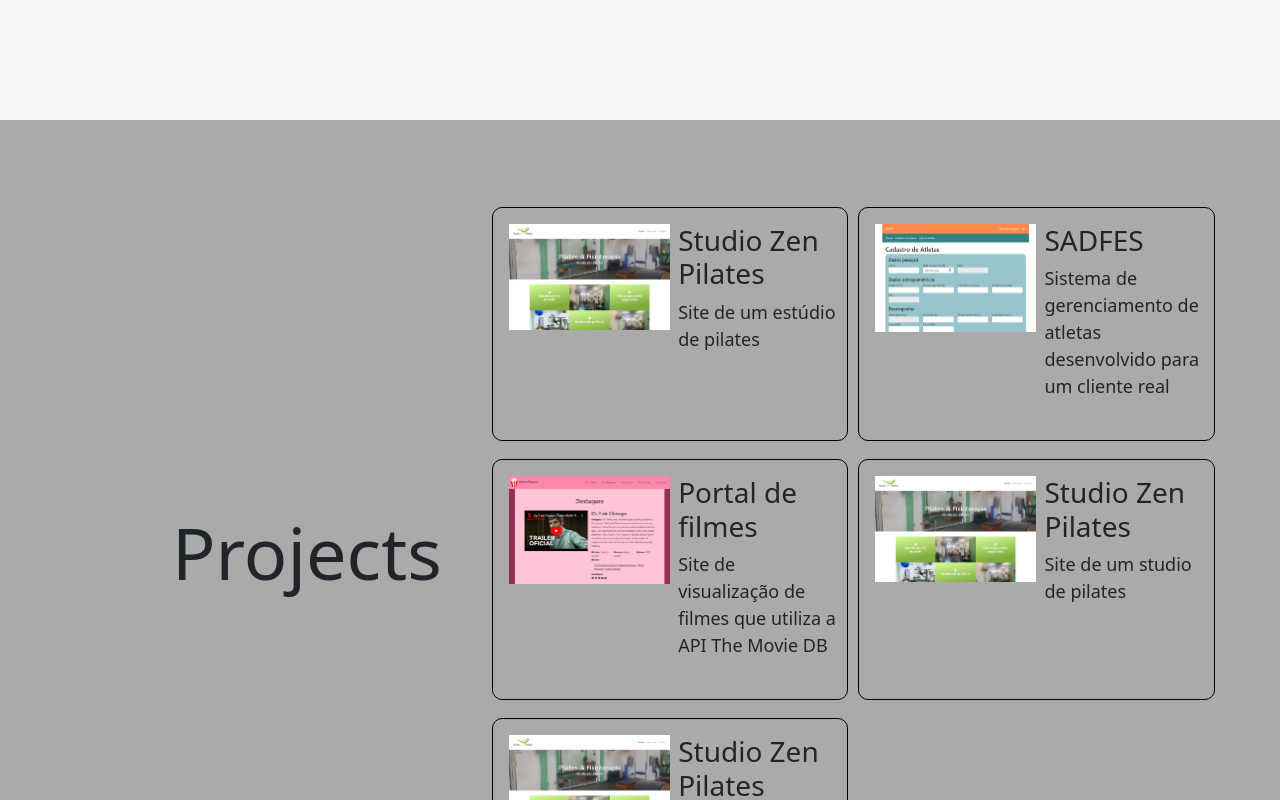
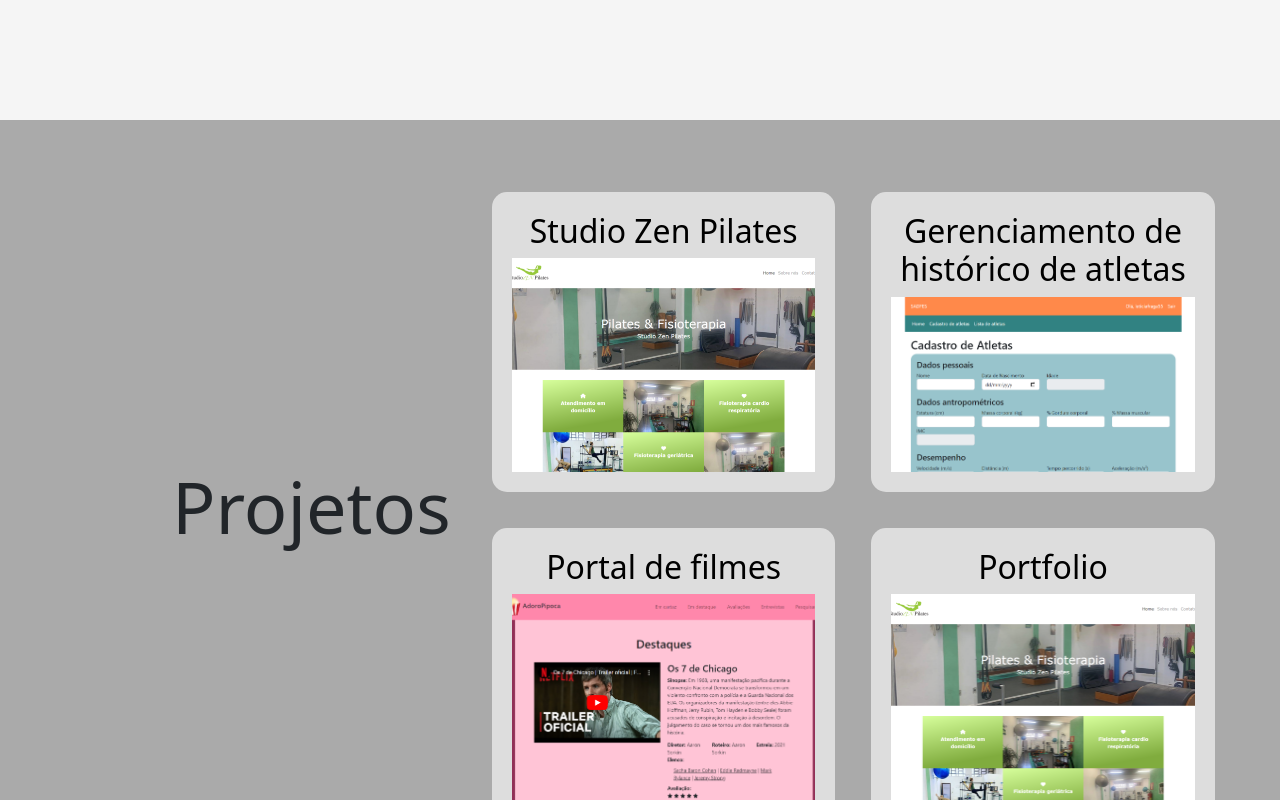
Before and after one commit to leticiafraga/leticiafraga.github.io, a React (Vite) app: page / in a window 1280 px wide. Shown: the part 680-1480 px from the top of the page. Built offline with nearby package versions, Linux system fonts and the light colour scheme.

Commit message:
edit cards style

```diff
--- a/src/components/Contact/Contact.tsx
+++ b/src/components/Contact/Contact.tsx
@@ -9,7 +9,7 @@ export default function Contact() {
       id="contact"
     >
       <div className="col-10 offset-1">
-        <h2>Contact</h2>
+        <h2>Contato</h2>
       </div>
     </section>
   );
--- /dev/null
+++ b/src/components/Header/Header.module.scss
@@ -0,0 +1,3 @@
+.navbar {
+    z-index: 30;
+}
--- a/src/components/Header/Header.tsx
+++ b/src/components/Header/Header.tsx
@@ -1,3 +1,5 @@
+import style from './Header.module.scss';
+
 interface Props {
   options: NavLink[];
   activeSection: number;
@@ -11,7 +13,7 @@ interface NavLink {
 
 export default function Header(props: Props) {
   return (
-    <nav className="navbar navbar-expand">
+    <nav className={style.navbar + " navbar navbar-expand"}>
       <div className="container">
         <a className="navbar-brand" href="#main">
           Letícia Fraga
--- a/src/components/Projects/Projects.module.scss
+++ b/src/components/Projects/Projects.module.scss
@@ -2,23 +2,76 @@
 
 .projects {
   background-color: $bg;
-  height: 100vh;
-  padding-top: 9vh;
+  padding: 9vh 0;
 }
 
 .wrapper {
   display: grid;
   grid-template-columns: repeat(2, 1fr);
-  grid-column-gap: 10px;
-  grid-row-gap: 1em;
+  grid-column-gap: 2em;
+  grid-row-gap: 2em;
 }
 
-.card {
-  border: 1px solid black;
-  padding: 16px;
-  border-radius: 10px;
-
+.flipCard {
+  background-color: transparent;
+  perspective: 1000px;
+  height: 300px;
+  width: 100%;
+  .imgContainer {
+    display: flex;
+    overflow: hidden;
+    height: 260px;
+    max-height: 100%;
+    width: 100%;
+    flex-shrink: 1;
+  }
   img {
-    max-width: 100%;
+    width: 100%;
+    object-fit: cover;
+    object-position: top;
   }
 }
+
+.flipCardInner {
+  display: block;
+  position: relative;
+  width: 100%;
+  height: 100%;
+  text-align: center;
+  transition: transform 0.8s;
+  transform-style: preserve-3d;
+}
+
+.flipCard:hover .flipCardInner {
+  transform: rotateY(180deg);
+}
+
+.flipCardFront,
+.flipCardBack {
+  position: absolute;
+  width: 100%;
+  height: 100%;
+  -webkit-backface-visibility: hidden; /* Safari */
+  backface-visibility: hidden;
+  border-radius: 15px;
+  padding: 20px;
+  display: flex;
+  flex-direction: column;
+  align-items: center;
+  justify-content: space-between;
+}
+
+.flipCardFront {
+  background-color: #ddd;
+  color: black;
+}
+
+.flipCardBack {
+  background-color: #888;
+  color: white;
+  transform: rotateY(180deg);
+  display: flex;
+  align-items: center;
+  text-align: center;
+  justify-content: center;
+}
--- a/src/components/Projects/Projects.tsx
+++ b/src/components/Projects/Projects.tsx
@@ -18,28 +18,22 @@ const projects: Project[] = [
     image: pilates,
   },
   {
-    name: "SADFES",
+    name: "Gerenciamento de histórico de atletas",
     description:
-      "Sistema de gerenciamento de atletas desenvolvido para um cliente real",
-    link: "https://github.com/ICEI-PUC-Minas-PPLES-TI/plf-es-2022-2-ti4-0658100-sadfes-demanda-7",
+      "Demonstração de um sistema de gerenciamento de atletas desenvolvido para um cliente real em uma disciplina da faculdade.",
+    link: "https://tis4-demo.web.app/",
     image: sadfes,
   },
   {
     name: "Portal de filmes",
     description:
-      "Site de visualização de filmes que utiliza a API The Movie DB",
+      "Site de visualização de filmes responsivo que utiliza a API The Movie DB",
     link: "https://leticiafraga.github.io/portal-filmes/index.html",
     image: portalFilmes,
   },
   {
-    name: "Studio Zen Pilates",
-    description: "Site de um studio de pilates",
-    link: "https://studiozenpilates.web.app/",
-    image: pilates,
-  },
-  {
-    name: "Studio Zen Pilates",
-    description: "Site de um studio de pilates",
+    name: "Portfolio",
+    description: "Meu portfolio em React",
     link: "https://studiozenpilates.web.app/",
     image: pilates,
   },
@@ -54,18 +48,22 @@ export default function Projects() {
       id="projects"
     >
       <div className="col-3 offset-1">
-        <h2>Projects</h2>
+        <h2>Projetos</h2>
       </div>
       <div className={"col-7 " + style.wrapper}>
         {projects.map((p) => (
-          <div className={style.card + " d-flex"}>
-            <a href={p.link} className="col-6">
-              <img src={p.image} />
+          <div className={style.flipCard}>
+            <a target="_blank" href={p.link} className={style.flipCardInner}>
+              <div className={style.flipCardFront}>
+                <h3>{p.name}</h3>
+                <div className={style.imgContainer}>
+                  <img src={p.image} />
+                </div>
+              </div>
+              <div className={style.flipCardBack}>
+                <p>{p.description}</p>
+              </div>
             </a>
-            <div className="mb-2 ms-2 col-6">
-              <h3>{p.name}</h3>
-              <p>{p.description}</p>
-            </div>
           </div>
         ))}
       </div>
--- a/src/components/Resume/Resume.tsx
+++ b/src/components/Resume/Resume.tsx
@@ -24,6 +24,12 @@ export default function Resume() {
           <li>Engenharia de Software, PUC Minas, cursando</li>
           <li>Engenharia Aeroespacial, UFMG, cursado até o 4º período</li>
         </ul>
+        <h3>Idiomas</h3>
+        <ul>
+          <li>Inglês, B2</li>
+          <li>Espanhol, B1</li>
+          <li>Francês, A2</li>
+        </ul>
       </div>
     </section>
   );
--- a/src/index.scss
+++ b/src/index.scss
@@ -2,7 +2,6 @@
 
 body {
   font-size: large;
-  min-height: 100vh;
   background-color: whitesmoke;
 }
 
@@ -22,3 +21,13 @@ nav {
 h2 {
   font-size: 9vh;
 }
+
+h3 {
+  font-size: 2rem;
+}
+
+
+img {
+  max-height: 100%;
+  max-width: 100%;
+}
```
